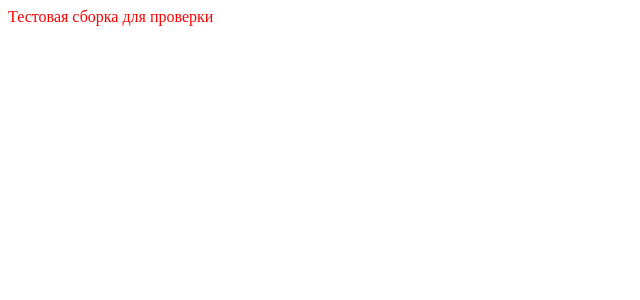
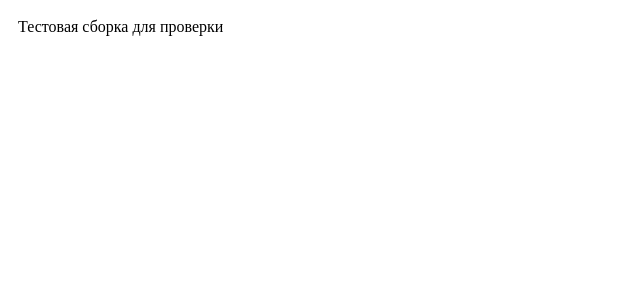
Before and after one commit to besrezen90/ts-react-tfs-extension-build, a React app: page / in a window 1280 px wide. Shown: the top 300 px of the page, without its empty margins (0-640 px from the left). Built offline with nearby package versions, Linux system fonts and the light colour scheme.

Commit message:
add autoprefix

```diff
--- a/package.json
+++ b/package.json
@@ -25,6 +25,7 @@
 		"@babel/preset-typescript": "^7.3.3",
 		"@types/react": "^16.8.23",
 		"@types/react-dom": "^16.8.4",
+		"autoprefixer": "^9.6.1",
 		"babel-loader": "^8.0.6",
 		"css-loader": "^3.0.0",
 		"html-webpack-plugin": "^3.2.0",
@@ -32,6 +33,7 @@
 		"less-loader": "^5.0.0",
 		"mini-css-extract-plugin": "^0.7.0",
 		"optimize-css-assets-webpack-plugin": "^5.0.3",
+		"postcss-loader": "^3.0.0",
 		"style-loader": "^0.23.1",
 		"terser-webpack-plugin": "^1.3.0",
 		"typescript": "^3.5.3",
--- a/src/components/App.less
+++ b/src/components/App.less
@@ -1,3 +1,11 @@
-.test {
-	color: red;
+.app {
+	padding: 10px;
+	width: 100%;
+	.top-panel {
+		padding: 0px 10px;
+	}
+
+	.main-cont {
+		padding: 10px;
+	}
 }
--- a/src/components/App.tsx
+++ b/src/components/App.tsx
@@ -6,6 +6,6 @@ interface IState {}
 
 export default class App extends Component<IProps, IState> {
 	render() {
-		return <div className={style.test}>Тестовая сборка для проверки</div>;
+		return <div className={style.app}>Тестовая сборка для проверки</div>;
 	}
 }
--- a/webpack.config.js
+++ b/webpack.config.js
@@ -3,6 +3,7 @@ const HTMLPlugin = require("html-webpack-plugin");
 const TerserJSPlugin = require("terser-webpack-plugin");
 const MiniCssExtractPlugin = require("mini-css-extract-plugin");
 const OptimizeCSSAssetsPlugin = require("optimize-css-assets-webpack-plugin");
+const autoprefixer = require("autoprefixer");
 
 module.exports = {
 	entry: "./src/index",
@@ -39,6 +40,7 @@ module.exports = {
 			},
 			{
 				test: /\.less$/,
+				exclude: [path.resolve(__dirname, "node_modules")],
 				use: [
 					MiniCssExtractPlugin.loader,
 					{
@@ -47,6 +49,13 @@ module.exports = {
 							modules: true
 						}
 					},
+					{
+						loader: "postcss-loader",
+						options: {
+							exec: false,
+							plugins: () => [autoprefixer()]
+						}
+					},
 					"less-loader"
 				]
 			}
```
Also changed, not shown: 1 other file (tests, documents, lock files or other folders).
